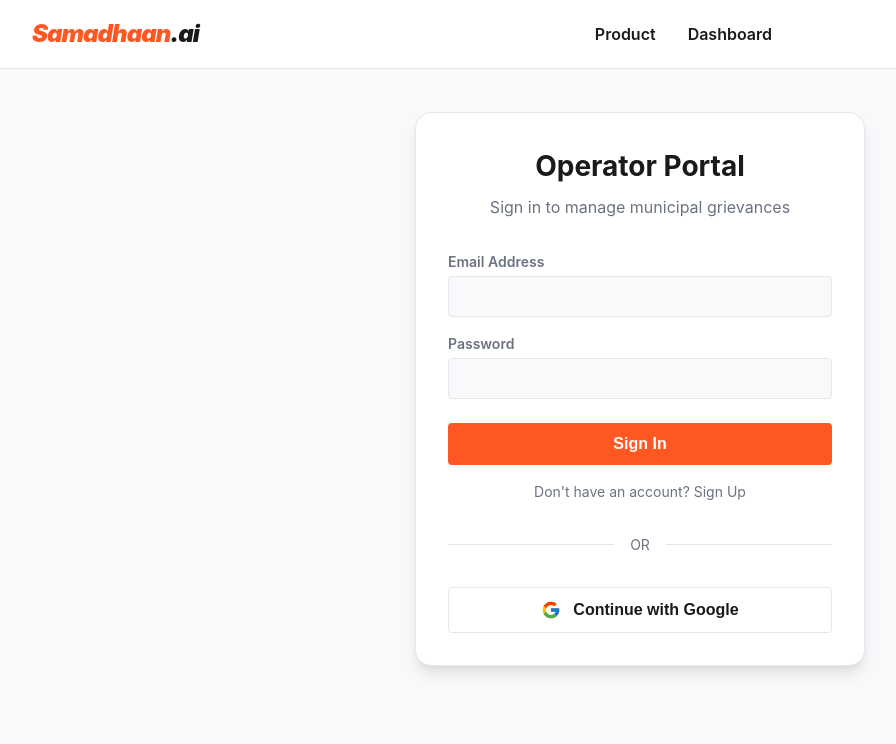
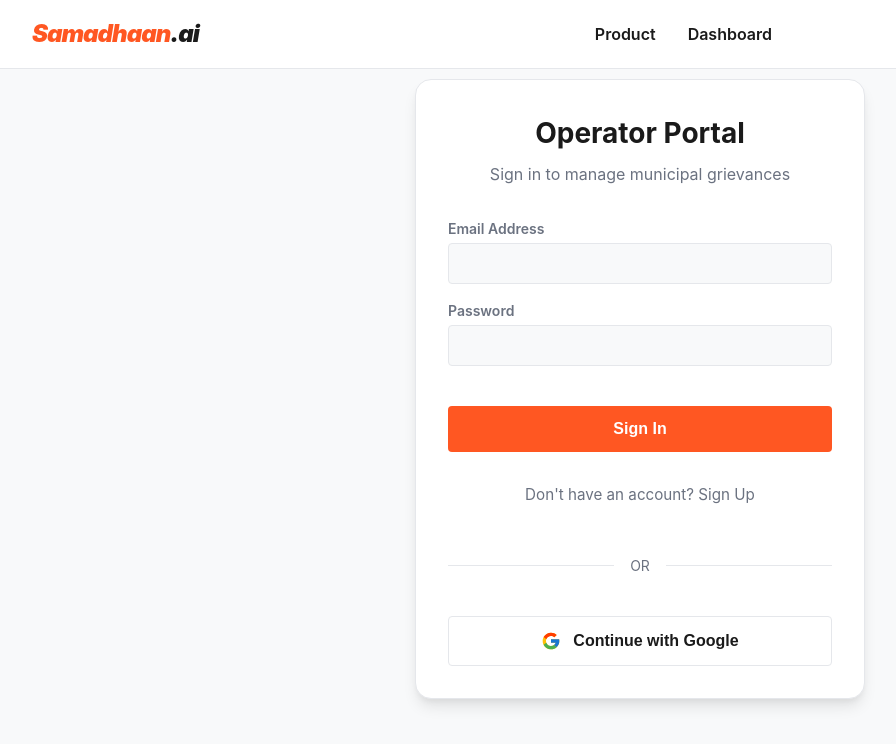
Before and after one commit to trghcj/Samadhaan.ai, a React (Vite) app in the folder frontend/: page /auth in a window 1280 px wide. Shown: the top 744 px of the page, without its empty margins (0-896 px from the left). Built offline with nearby package versions, Linux system fonts and the light colour scheme; no server answers.

Commit message:
style: fix spacing and font sizes per user request

```diff
--- a/frontend/src/pages/AuthPage.jsx
+++ b/frontend/src/pages/AuthPage.jsx
@@ -67,17 +67,17 @@
             <label style={{ display: 'block', fontSize: '0.875rem', fontWeight: 600, color: 'var(--text-muted)', marginBottom: '0.25rem' }}>Password</label>
             <input type="password" value={password} onChange={(e) => setPassword(e.target.value)} required style={{ width: '100%', padding: '0.75rem', borderRadius: 'var(--radius-sm)', border: '1px solid var(--border)', background: 'var(--bg-main)', color: 'var(--text-main)' }} />
           </div>
-          <button type="submit" className="btn btn-primary" disabled={loading} style={{ marginTop: '0.5rem' }}>
+          <button type="submit" className="btn btn-primary" disabled={loading} style={{ marginTop: '1.5rem', padding: '0.875rem' }}>
             {authMode === 'email_login' ? 'Sign In' : 'Sign Up'}
           </button>
-          <div style={{ textAlign: 'center', fontSize: '0.875rem' }}>
+          <div style={{ textAlign: 'center', fontSize: '0.95rem', marginTop: '1rem', marginBottom: '0.5rem' }}>
             <span style={{ color: 'var(--text-muted)', cursor: 'pointer' }} onClick={() => setAuthMode(authMode === 'email_login' ? 'email_signup' : 'email_login')}>
               {authMode === 'email_login' ? "Don't have an account? Sign Up" : "Already have an account? Sign In"}
             </span>
           </div>
         </form>
 
-        <div style={{ margin: '2rem 0', display: 'flex', alignItems: 'center' }}>
+        <div style={{ margin: '2.5rem 0', display: 'flex', alignItems: 'center' }}>
           <div style={{ flex: 1, height: '1px', backgroundColor: 'var(--border)' }}></div>
           <span style={{ padding: '0 1rem', color: 'var(--text-muted)', fontSize: '0.875rem' }}>OR</span>
           <div style={{ flex: 1, height: '1px', backgroundColor: 'var(--border)' }}></div>
@@ -87,7 +87,7 @@
           onClick={handleGoogleSignIn}
           disabled={loading}
           className="btn btn-outline"
-          style={{ width: '100%', display: 'flex', alignItems: 'center', justifyContent: 'center', gap: '0.75rem', fontWeight: 600 }}
+          style={{ width: '100%', display: 'flex', alignItems: 'center', justifyContent: 'center', gap: '0.75rem', fontWeight: 600, padding: '0.875rem', marginTop: '0.5rem' }}
         >
           <svg xmlns="http://www.w3.org/2000/svg" width="20" height="20" viewBox="0 0 48 48"><path fill="#FFC107" d="M43.611,20.083H42V20H24v8h11.303c-1.649,4.657-6.08,8-11.303,8c-6.627,0-12-5.373-12-12c0-6.627,5.373-12,12-12c3.059,0,5.842,1.154,7.961,3.039l5.657-5.657C34.046,6.053,29.268,4,24,4C12.955,4,4,12.955,4,24c0,11.045,8.955,20,20,20c11.045,0,20-8.955,20-20C44,22.659,43.862,21.35,43.611,20.083z"/><path fill="#FF3D00" d="M6.306,14.691l6.571,4.819C14.655,15.108,18.961,12,24,12c3.059,0,5.842,1.154,7.961,3.039l5.657-5.657C34.046,6.053,29.268,4,24,4C16.318,4,9.656,8.337,6.306,14.691z"/><path fill="#4CAF50" d="M24,44c5.166,0,9.86-1.977,13.409-5.192l-6.19-5.238C29.211,35.091,26.715,36,24,36c-5.202,0-9.619-3.317-11.283-7.946l-6.522,5.025C9.505,39.556,16.227,44,24,44z"/><path fill="#1976D2" d="M43.611,20.083H42V20H24v8h11.303c-0.792,2.237-2.231,4.166-4.087,5.571c0.001-0.001,0.002-0.001,0.003-0.002l6.19,5.238C36.971,39.205,44,34,44,24C44,22.659,43.862,21.35,43.611,20.083z"/></svg> Continue with Google
         </button>
--- a/frontend/src/pages/OperatorDashboard.jsx
+++ b/frontend/src/pages/OperatorDashboard.jsx
@@ -36,11 +36,11 @@
 
   return (
     <div>
-      <div style={{ display: 'flex', justifyContent: 'space-between', alignItems: 'flex-start', marginBottom: '2rem' }}>
+      <div style={{ display: 'flex', justifyContent: 'space-between', alignItems: 'flex-start', marginBottom: '3rem' }}>
         <div>
           <h1 style={{
-            fontSize: '2.5rem',
-            marginBottom: '1rem',
+            fontSize: '2.75rem',
+            marginBottom: '1.5rem',
             background: 'linear-gradient(90deg, #FF6A00, #EE0979)',
             WebkitBackgroundClip: 'text',
             WebkitTextFillColor: 'transparent',
@@ -92,12 +92,12 @@
         <table style={{ width: '100%', borderCollapse: 'collapse', textAlign: 'left' }}>
           <thead style={{ backgroundColor: 'var(--color-surface-hover)', borderBottom: '1px solid var(--color-border)' }}>
             <tr>
-              <th style={{ padding: '1.5rem', fontWeight: 700, color: 'var(--text-muted)', fontSize: '0.95rem', textTransform: 'uppercase', letterSpacing: '0.05em' }}>ID</th>
-              <th style={{ padding: '1.5rem', fontWeight: 700, color: 'var(--text-muted)', fontSize: '0.95rem', textTransform: 'uppercase', letterSpacing: '0.05em' }}>Transcript Snippet</th>
-              <th style={{ padding: '1.5rem', fontWeight: 700, color: 'var(--text-muted)', fontSize: '0.95rem', textTransform: 'uppercase', letterSpacing: '0.05em' }}>Prediction Set</th>
-              <th style={{ padding: '1.5rem', fontWeight: 700, color: 'var(--text-muted)', fontSize: '0.95rem', textTransform: 'uppercase', letterSpacing: '0.05em' }}>Confidence</th>
-              <th style={{ padding: '1.5rem', fontWeight: 700, color: 'var(--text-muted)', fontSize: '0.95rem', textTransform: 'uppercase', letterSpacing: '0.05em' }}>Time</th>
-              <th style={{ padding: '1.5rem', fontWeight: 700, color: 'var(--text-muted)', fontSize: '0.95rem', textTransform: 'uppercase', letterSpacing: '0.05em' }}>Action</th>
+              <th style={{ padding: '1.75rem 1.5rem', fontWeight: 700, color: 'var(--text-muted)', fontSize: '1.05rem', textTransform: 'uppercase', letterSpacing: '0.05em' }}>ID</th>
+              <th style={{ padding: '1.75rem 1.5rem', fontWeight: 700, color: 'var(--text-muted)', fontSize: '1.05rem', textTransform: 'uppercase', letterSpacing: '0.05em' }}>Transcript Snippet</th>
+              <th style={{ padding: '1.75rem 1.5rem', fontWeight: 700, color: 'var(--text-muted)', fontSize: '1.05rem', textTransform: 'uppercase', letterSpacing: '0.05em' }}>Prediction Set</th>
+              <th style={{ padding: '1.75rem 1.5rem', fontWeight: 700, color: 'var(--text-muted)', fontSize: '1.05rem', textTransform: 'uppercase', letterSpacing: '0.05em' }}>Confidence</th>
+              <th style={{ padding: '1.75rem 1.5rem', fontWeight: 700, color: 'var(--text-muted)', fontSize: '1.05rem', textTransform: 'uppercase', letterSpacing: '0.05em' }}>Time</th>
+              <th style={{ padding: '1.75rem 1.5rem', fontWeight: 700, color: 'var(--text-muted)', fontSize: '1.05rem', textTransform: 'uppercase', letterSpacing: '0.05em' }}>Action</th>
             </tr>
           </thead>
           <tbody>
```
